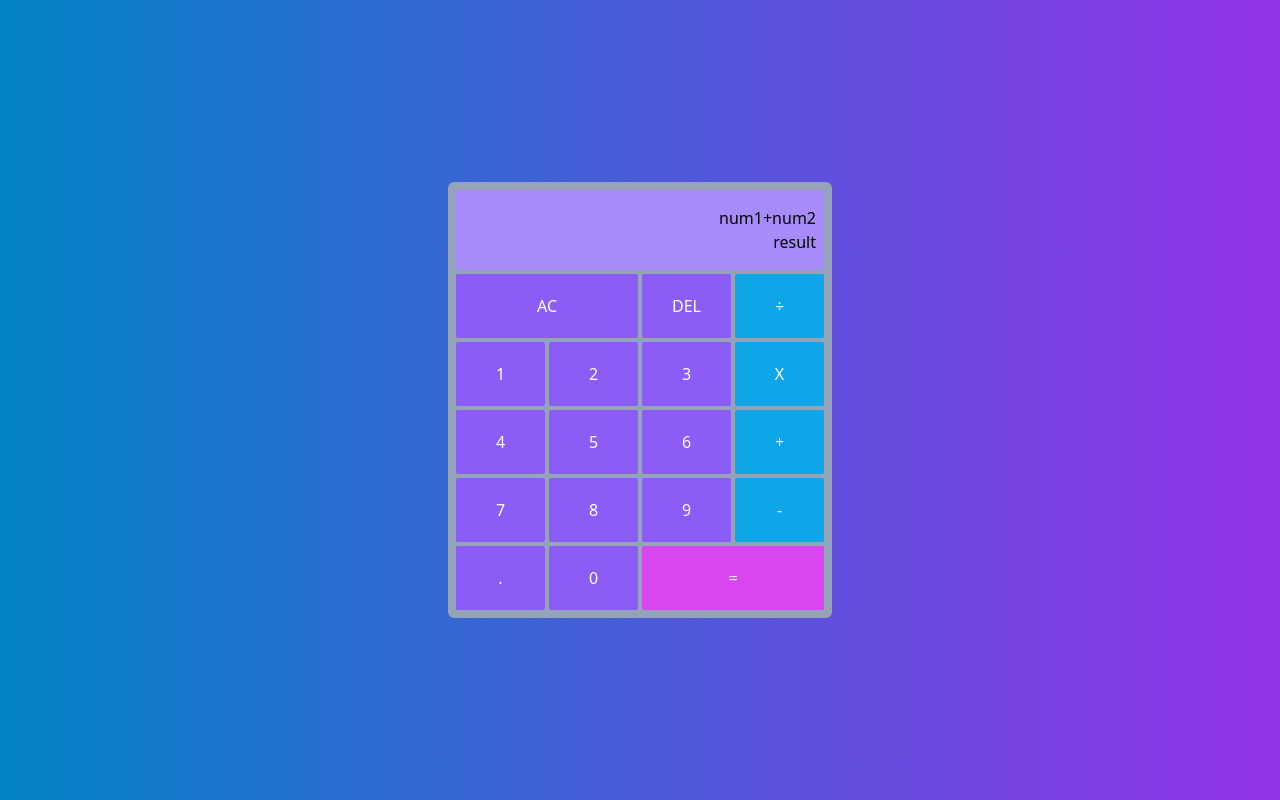
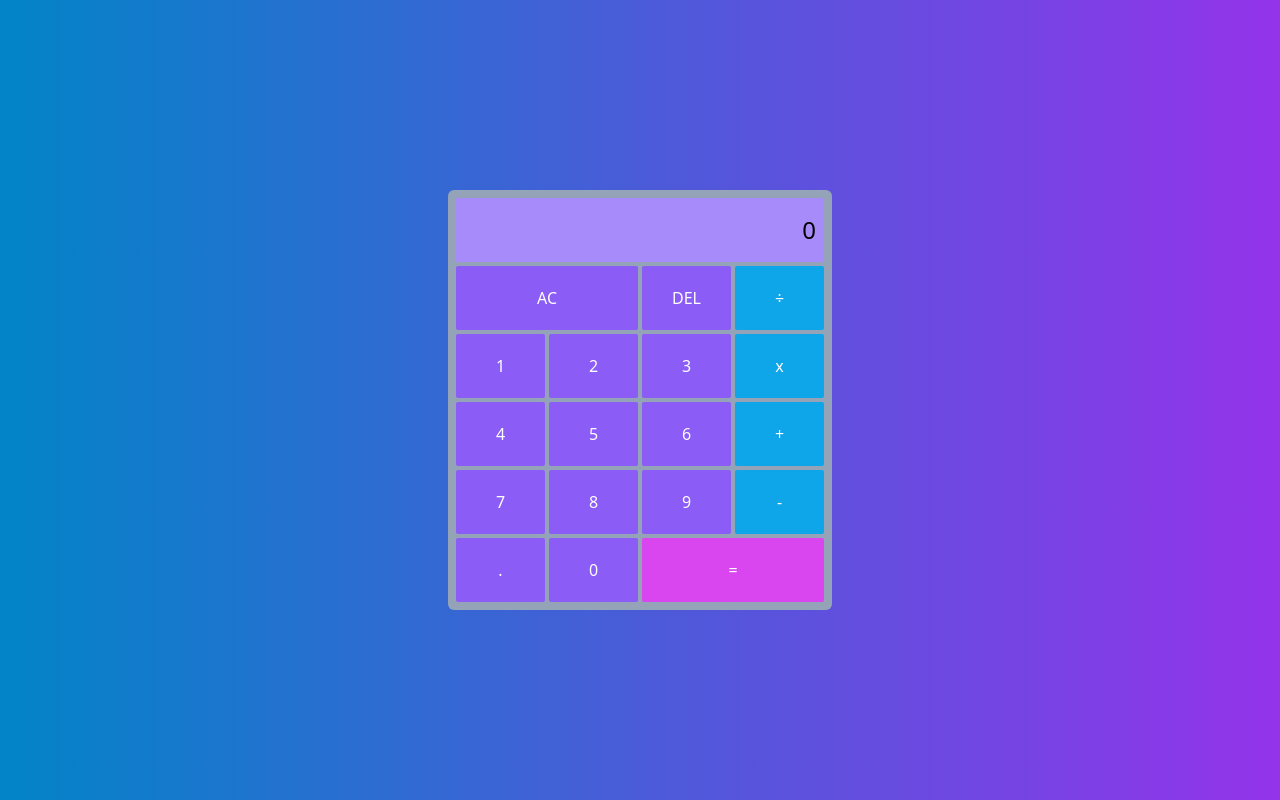
Before and after one commit to imjasohag/react-calculator, a React (Vite) app: page / in a window 1280 px wide. Built offline with nearby package versions, Linux system fonts and the light colour scheme.

Commit message:
trying single state

```diff
--- a/src/App.jsx
+++ b/src/App.jsx
@@ -1,38 +1,42 @@
-import React from 'react'
+import React, { useState } from 'react'
+import Buttons from './Components/Buttons'
 
 const App = () => {
+  const [resultValue, setResultValue] = useState(0)
+  const [input1, setInput1] = useState('')
+  const [input2, setInput2] = useState('')
+  const [operation, setOperation] = useState('')
+
+  const result = (result) => {
+    console.log("🚀 ~ file: App.jsx:11 ~ result ~ result:", result)
+    setResultValue(result)
+  }
+
+
+
   return (
     <div className='h-screen flex justify-center items-center bg-gradient-to-r from-sky-600 to-purple-600 p-8' >
       {/* calculator body  */}
       <div className='grid grid-cols-4 gap-1 mx-auto bg-slate-400 p-2 rounded-md w-full md:w-96'>
         {/* output  */}
         <div className='text-center col-span-4 py-4 px-2 bg-violet-400'>
-          <div className='text-right'>
-            num1+num2
+          <div className='text-right text-lg text-gray-700'>
+            {input1}{operation}{input2}
           </div >
-          <div className='text-right'>
-            result
+          <div className='text-right text-2xl'>
+            {resultValue}
           </div>
         </div>
-        {/* button  */}
-        <input className='button col-span-2' type="button" value="AC" />
-        <input className='button' type="button" value="DEL" />
-        <input className='button-green' type="button" value="÷" />
-        <input className='button' type="button" value="1" />
-        <input className='button' type="button" value="2" />
-        <input className='button' type="button" value="3" />
-        <input className='button-green' type="button" value="X" />
-        <input className='button' type="button" value="4" />
-        <input className='button' type="button" value="5" />
-        <input className='button' type="button" value="6" />
-        <input className='button-green' type="button" value="+" />
-        <input className='button' type="button" value="7" />
-        <input className='button' type="button" value="8" />
-        <input className='button' type="button" value="9" />
-        <input className='button-green' type="button" value="-" />
-        <input className='button' type="button" value="." />
-        <input className='button' type="button" value="0" />
-        <input className='button-red col-span-2' type="button" value="=" />
+        <Buttons result={result}
+        input1={(a) => {
+            setInput1(a)
+          console.log(input1);
+          }
+        } input2={(a) => {
+          setInput2(a)
+        }} operation={(a) => {
+          setOperation(a)
+        }} />
       </div>
     </div>
   )
--- /dev/null
+++ b/src/Components/Button.jsx
@@ -0,0 +1,15 @@
+// import React from 'react'
+
+// const Button = (props) => {
+
+//   return (
+//     <>
+//       <input className='button col-span-2' type="button" value={props.value} onClick={()=>{
+//         props.onclickfun()
+//       }} />
+//     </>
+//   )
+// }
+
+// export default Button
+// const /
--- /dev/null
+++ b/src/Components/Buttons.jsx
@@ -0,0 +1,96 @@
+import React, { useState } from 'react'
+// import Button from './Button'
+
+const Buttons = (props) => {
+  const [firstInput, setFirstInput] = useState('0')
+  // console.log("🚀 ~ file: Buttons.jsx:6 ~ Buttons ~ firstInput:", firstInput)
+  const [secondInput, setSecondInput] = useState('')
+  // console.log("🚀 ~ file: Buttons.jsx:6 ~ Buttons ~ secondInput:", secondInput)
+  const [operationval, setOperationval] = useState('')
+  // console.log("🚀 ~ file: Buttons.jsx:8 ~ Buttons ~ operation:", operationval)
+
+  // numbr input fun
+  const numInputValue = (e) => {
+    const value = e.target.value;
+    if (operationval == '') {
+      setFirstInput((prevIn) => {
+        return prevIn + value
+      })
+
+    } else {
+      setSecondInput((prevIn) => {
+        return prevIn + value
+      })
+      props.input2(secondInput)
+    }
+  }
+  // operation
+  const operationFun = (e) => {
+    const value = e.target.value;
+    setOperationval(value)
+    props.operation(operationval)
+  }
+  // output
+  const outputFun = () => {
+    switch (operationval) {
+      case '+':
+        addition(firstInput, secondInput)
+        break;
+      case '-':
+        subtraction(firstInput, secondInput)
+        break;
+      case 'x':
+        multiplication(firstInput, secondInput)
+        break;
+      case '÷':
+        division(firstInput, secondInput)
+    }
+  }
+  // operational functions
+  const addition = (a, b) => {
+    let result = parseInt(a) + parseInt(b)
+    // console.log("🚀 ~ file: Buttons.jsx:52 ~ addition ~ result:", result)
+    props.result(result)
+  }
+  const subtraction = (a, b) => {
+    let result = parseInt(a) - parseInt(b)
+    // console.log("🚀 ~ file: Buttons.jsx:55 ~ subtraction ~ result:", result)
+    props.result(result)
+  }
+  const multiplication = (a, b) => {
+    let result = parseInt(a) * parseInt(b)
+    // console.log("🚀 ~ file: Buttons.jsx:60 ~ multiplication ~ result:", result)
+    props.result(result)
+  }
+  const division = (a, b) => {
+    let result = parseInt(a) / parseInt(b)
+    // console.log("🚀 ~ file: Buttons.jsx:65 ~ division ~ result:", result)
+    props.result(result)
+  }
+
+
+  return (
+    <>
+      <input className='button col-span-2' type="button" value="AC" />
+      <input className='button' type="button" value="DEL" />
+      <input onClick={operationFun} className='button-green' type="button" value="÷" />
+      <input onClick={numInputValue} className='button' type="button" value='1' />
+      <input onClick={numInputValue} className='button' type="button" value="2" />
+      <input onClick={numInputValue} className='button' type="button" value="3" />
+      <input onClick={operationFun} className='button-green' type="button" value="x" />
+      <input onClick={numInputValue} className='button' type="button" value="4" />
+      <input onClick={numInputValue} className='button' type="button" value="5" />
+      <input onClick={numInputValue} className='button' type="button" value="6" />
+      <input onClick={operationFun} className='button-green' type="button" value="+" />
+      <input onClick={numInputValue} className='button' type="button" value="7" />
+      <input onClick={numInputValue} className='button' type="button" value="8" />
+      <input onClick={numInputValue} className='button' type="button" value="9" />
+      <input onClick={operationFun} className='button-green' type="button" value="-" />
+      <input onClick={numInputValue} className='button' type="button" value="." />
+      <input onClick={numInputValue} className='button' type="button" value="0" />
+      <input onClick={outputFun} className='button-red col-span-2' type="button" value="=" />
+    </>
+  )
+}
+
+export default Buttons
```
